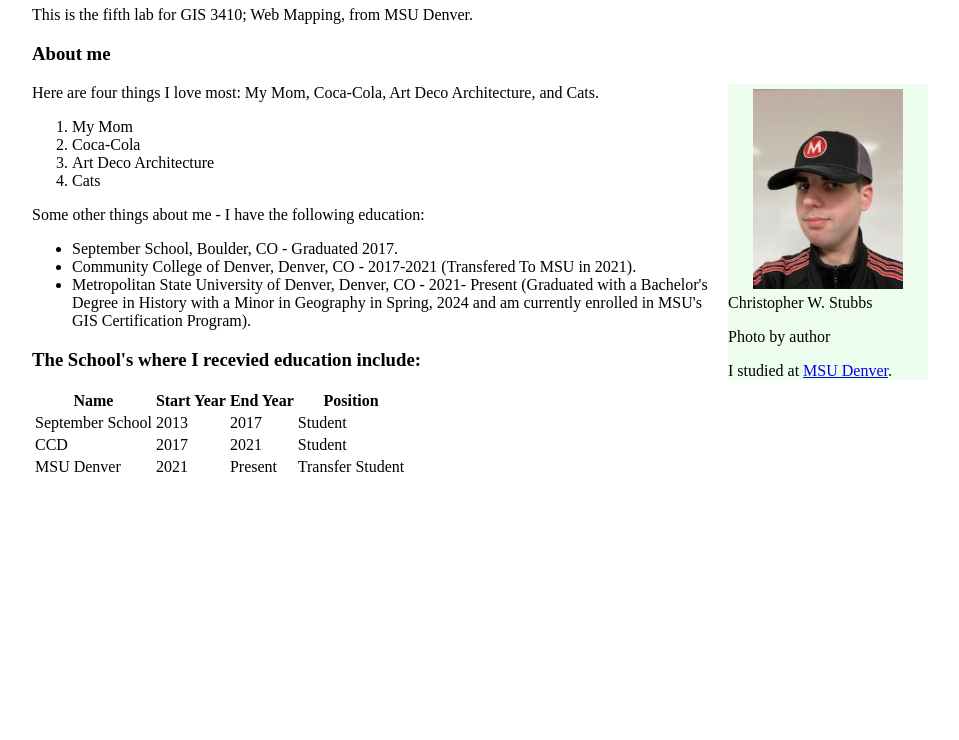
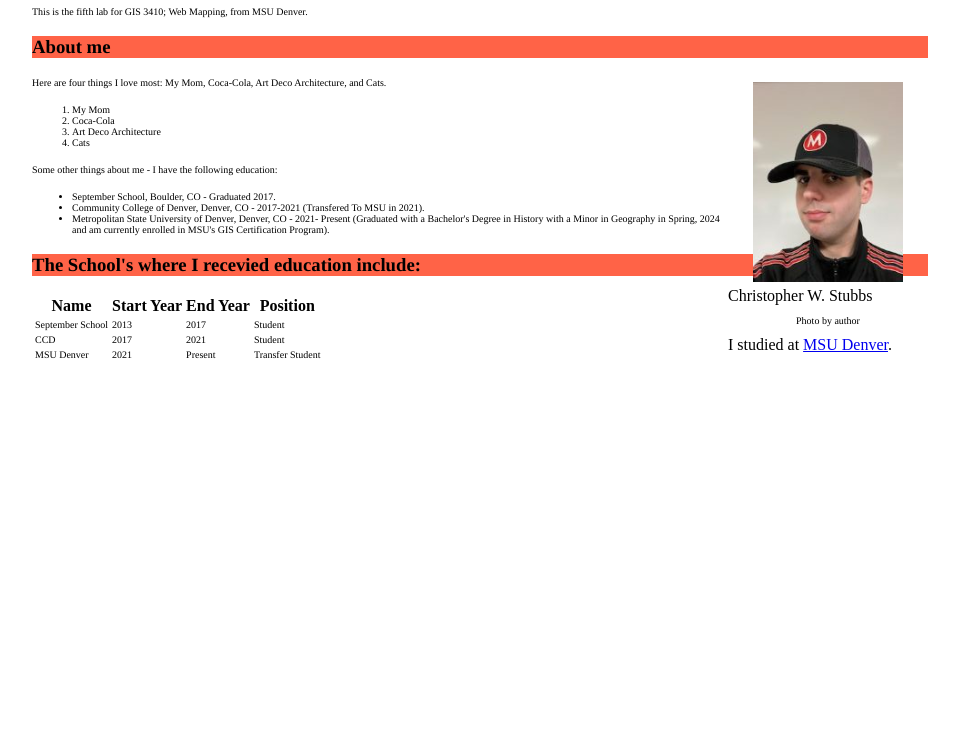
Before and after one commit to ChrisStubbs721/ChrisStubbs721.github.io, a plain HTML site: page lab501.html in a window 1280 px wide. Shown: the part 60-800 px from the top of the page, without its empty margins (168-1127 px from the left). Drawn offline with Linux system fonts and the light colour scheme.

Commit message:
Update lab501.html

```diff
--- a/lab501.html
+++ b/lab501.html
@@ -10,7 +10,7 @@
       margin: 0px auto;
     }
     #photo {
-      background-color: #eefeee;
+      background-color: ##ff1fd2;
       margin-left: auto;
       margin-right: 0;
       float: right;
@@ -24,6 +24,19 @@
       padding: 5px;
       display: block;
       margin: auto;
+    }
+    .caption {
+      font-size: 10px;
+      font-family: times;
+      text-align: center;
+    }
+    p, td, li {
+      font-size: 10px;
+      font-family: times;
+    }
+    h1, h2, h3, h4, h5, h6 {
+      font-family: times;
+      background-color: #ff6347;
     }
   </style>
   </head>
```
